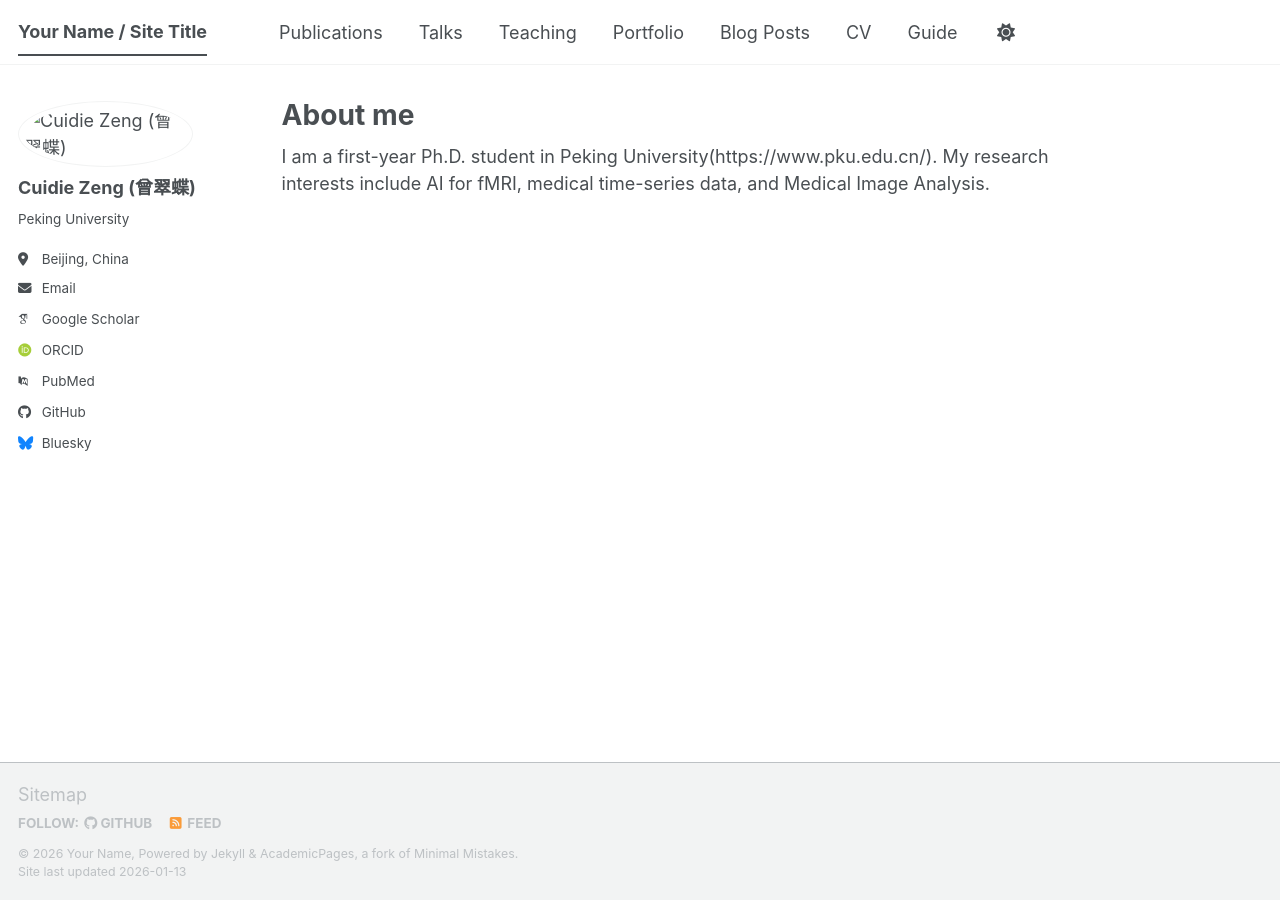
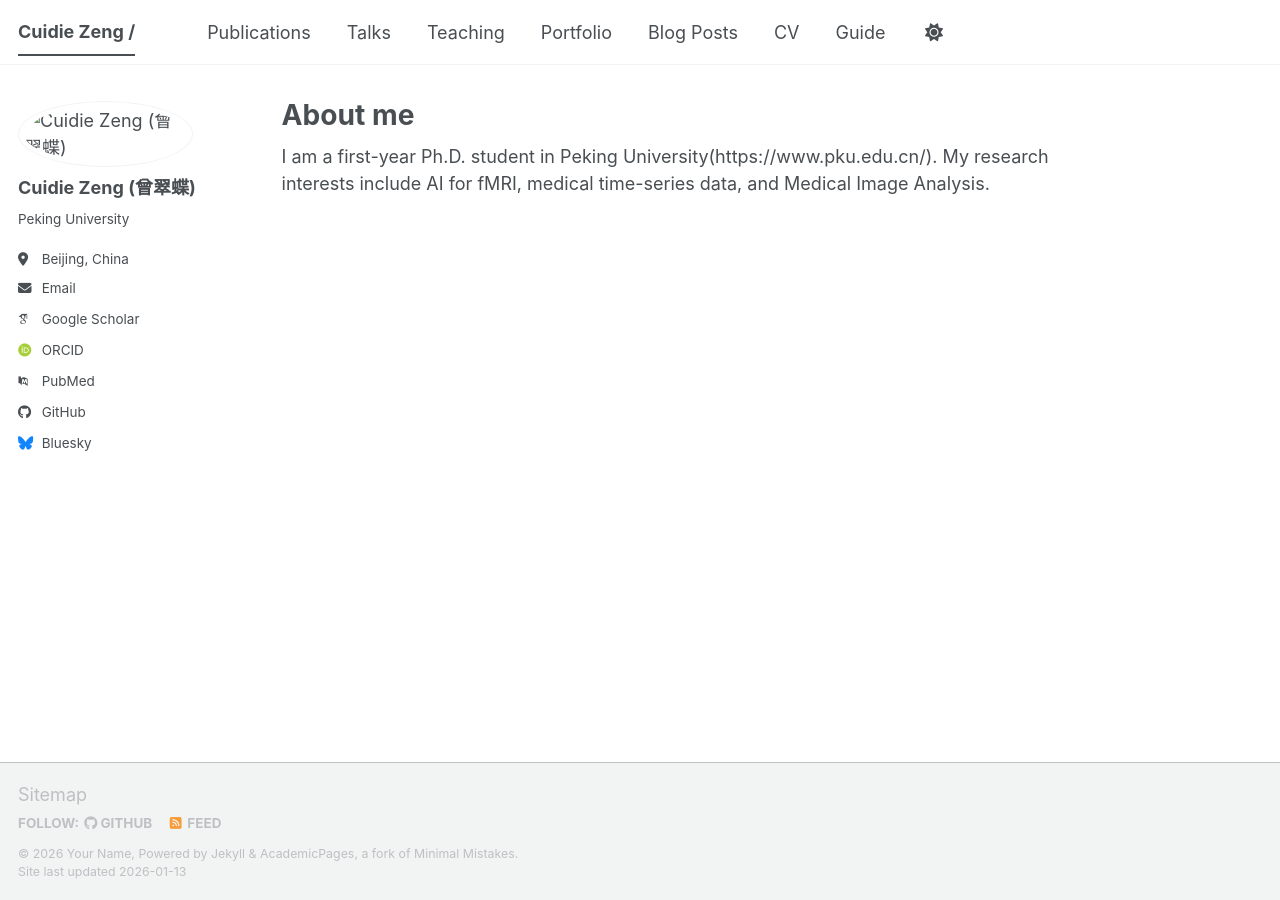
Before and after one commit to dd-blip/dd-blip.github.io, a Jekyll site: the page built from _pages/about.md, in a window 1280 px wide. Built offline with Jekyll 4.4.1, drawn with Linux system fonts in a browser that asks for light colours; some web fonts are replaced; a script bundle is joined from its source files by our own code; library files that are not in the unit come from our copies.

Commit message:
Update _config.yml

```diff
--- a/_config.yml
+++ b/_config.yml
@@ -9,7 +9,7 @@
 # Basic Site Settings
 locale                   : "en-US"
 site_theme               : "default" # The available themes options are "default", "air", "sunrise", "mint", "dirt" and "contrast"
-title                    : "Your Name / Site Title"
+title                    : "Cuidie Zeng /" #Your Name / Site Title
 title_separator          : "-"
 name                     : &name "Your Name"
 description              : &description "Your Name's academic portfolio"   # Update this with a general description of your site, this is the default if not overridden by a page
```
